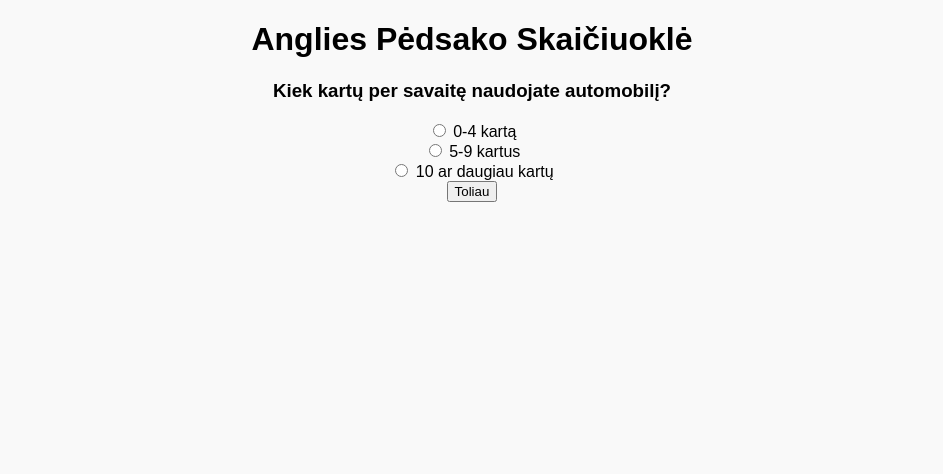
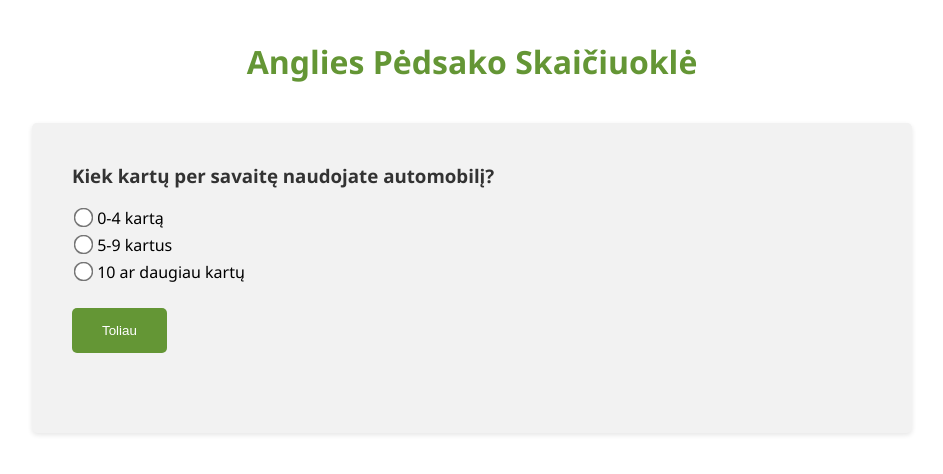
Before and after one commit to ScorchingPotato/ecotest, a plain HTML site: page index.html in a window 1280 px wide. Shown: the whole page, without its empty margins (168-1111 px from the left). Drawn offline with Linux system fonts and the light colour scheme.

Commit message:
Update style.css
Made website more appealing to eye

```diff
--- a/style.css
+++ b/style.css
@@ -1,60 +1,99 @@
 body {
-    font-family: Arial, sans-serif;
-    text-align: center;
-    background-color: #f9f9f9;
+    font-family: 'Segoe UI', Tahoma, Geneva, Verdana, sans-serif;
+    background-color: #fff;
+    margin: 0;
+    padding: 0;
+}
+
+h1, h2, h3 {
+    color: #333;
+}
+
+#caption {
+    margin:40px;
+    color:  #649635;
+    font-weight:bold;
+}
+
+#questionnaire {
+    background-color: #f2f2f2;
+    padding: 40px;
+    max-width: 800px;
+    margin: 20px auto;
+    border-radius: 5px;
+    box-shadow: 0 2px 5px rgba(0, 0, 0, 0.1);
+    text-align: left;
 }
 
 .question {
-    display: none;
+    margin-bottom: 40px;
+    display: flex;
+    flex-direction: column;
+    align-items: left;
 }
 
-#resultsWindow {
-    display: none;
+.question h3 {
+    margin-top: 0;
     text-align: left;
-    width: 80%;
-    margin: 0 auto;
-    padding: 20px;
-    border: 2px solid #ccc;
-    border-radius: 10px;
-    background-color: #fff;
 }
 
-/* Style for the modal */
+input[type="radio"] {
+    margin-bottom: 20px;
+    accent-color: #649635;
+    flex-direction: column;
+    margin-bottom: 10px;
+    transform: scale(1.5);
+}
+
+button {
+    background-color: #649635;
+    color: #fff;
+    padding: 15px 30px;
+    border: none;
+    border-radius: 5px;
+    cursor: pointer;
+    margin-top: 20px;
+}
+
+button:hover {
+    background-color: #327836;
+}
+
 .modal {
     display: none;
     position: fixed;
-    z-index: 1000;
+    z-index: 1;
     left: 0;
     top: 0;
     width: 100%;
     height: 100%;
-    background-color: rgba(0, 0, 0, 0.5); /* Semi-transparent background */
     overflow: auto;
+    background-color: rgba(0, 0, 0, 0.4);
 }
 
-/* Style for the modal content */
 .modal-content {
-    background-color: #fefefe;
+    background-color: #fff;
     margin: 15% auto;
-    padding: 20px;
+    padding: 40px;
     border: 1px solid #888;
-    width: 80%;
-    max-width: 600px;
-    position: relative;
+    width: 60%;
+    text-align: center;
 }
 
-/* Style for the close button */
 .closeButton {
-    color: #aaa;
+    color: #000;
     float: right;
     font-size: 28px;
     font-weight: bold;
-    cursor: pointer;
 }
 
 .closeButton:hover,
 .closeButton:focus {
-    color: black;
+    color: #333;
     text-decoration: none;
     cursor: pointer;
 }
+
+h1 {
+    text-align: center;
+}
```
